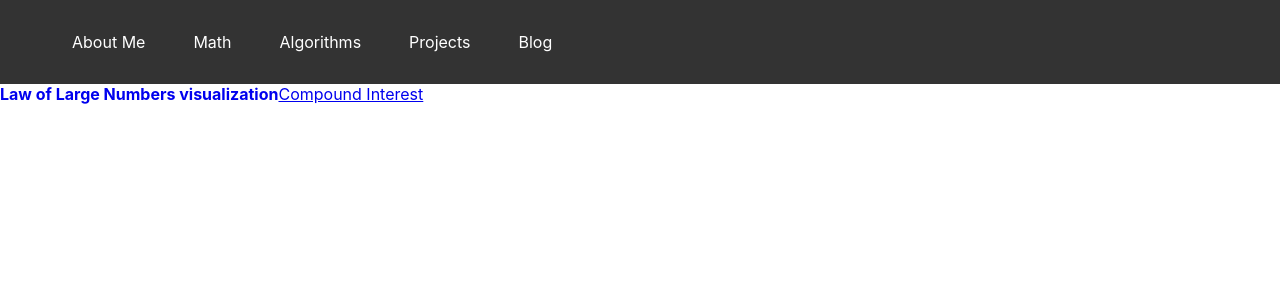
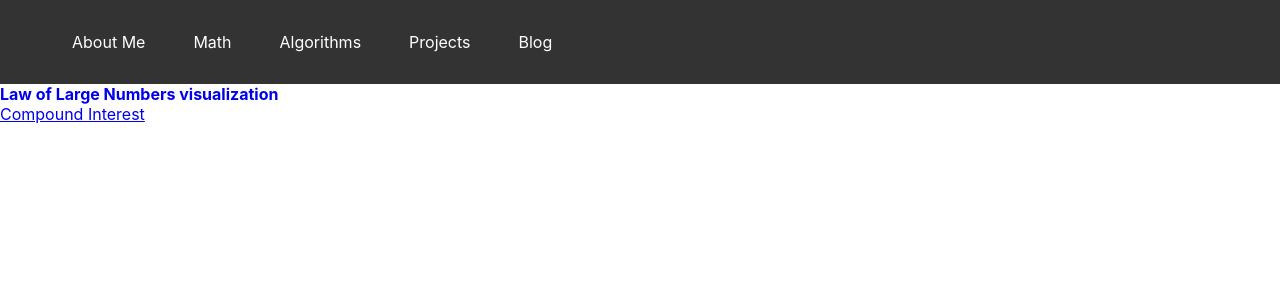
Before and after one commit to RichardZhang8020/my-simple-website, a React (Create React App) app: page /math in a window 1280 px wide. Shown: the top 300 px of the page. Built offline with nearby package versions, Linux system fonts and the light colour scheme.

Commit message:
clean up

```diff
--- a/src/App.js
+++ b/src/App.js
@@ -1,5 +1,5 @@
 import React from 'react';
-import { BrowserRouter as Router, Routes, Route, Outlet } from 'react-router-dom';
+import { BrowserRouter as Router, Routes, Route } from 'react-router-dom';
 import About from './pages/About';
 import Math from './pages/Math';
 import Algorithms from './pages/Algorithms';
--- a/src/components/Navbar.jsx
+++ b/src/components/Navbar.jsx
@@ -1,6 +1,6 @@
 import React from 'react';
 import { Link } from 'react-router-dom';
-import '../css/Navbar.css'; // Import the CSS file
+import '../css/navbar.css';
 
 function Navbar() {
   return (
--- /dev/null
+++ b/src/css/math.css
@@ -0,0 +1,4 @@
+.links {
+    display: flex; /* Enables flexbox layout */
+    flex-direction: column; /* Stacks elements vertically */
+}
--- a/src/pages/Math.jsx
+++ b/src/pages/Math.jsx
@@ -1,26 +1,15 @@
 import React from 'react';
-import SimpleLineChart from '../LineChart';
 import { Link} from 'react-router-dom'
-import CompoundInterest from './CompoundInterest';
+import '../css/math.css';
 
 function Math() {
-  const chartData = [
-    { x: 1, y: 5 },
-    { x: 2, y: 8 },
-    { x: 3, y: 3 },
-    { x: 4, y: 12 },
-  ];
 
-  // In your React component:
   return (
-    <div>
+    <div className='links'>
       <a href="https://richardzhang8020.github.io/lawOfLargeNumbers/" style={{ textDecoration: 'none' }}>
         <b>Law of Large Numbers visualization</b>
       </a>
       <Link to="/compoundInterest">Compound Interest</Link>
-      {/* <SimpleLineChart data={chartData} /> */}
-
-      {/* <LineChart/> */}
     </div>
   );
 }
```
